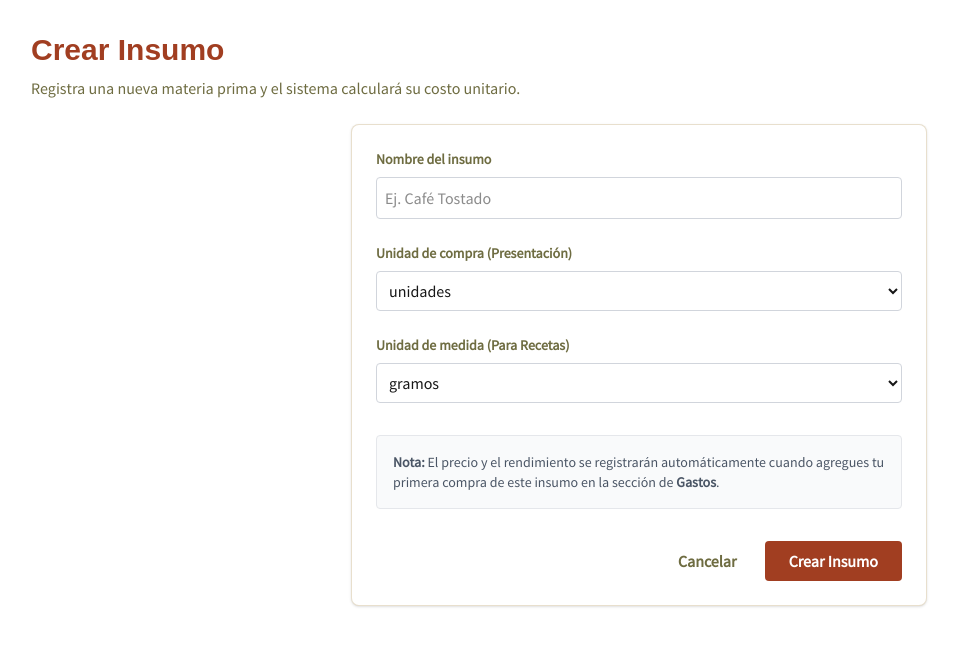
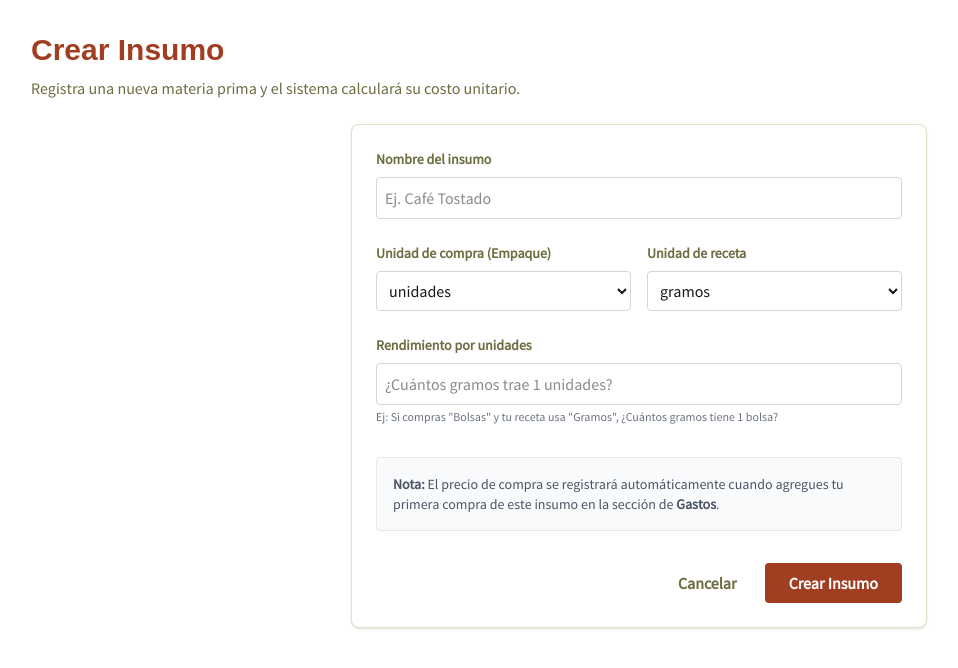
Before and after one commit to crisdaslim198722/-la-pausa-pos, a Next.js app: page /inventario/insumos/crear in a window 1280 px wide. Shown: the top 668 px of the page, without its empty margins (1-959 px from the left). Built offline with nearby package versions, Linux system fonts and the light colour scheme; a web font is replaced by a local one.

Commit message:
fix: revertir logica de empaques vs receta y arreglar renderizado en precios

```diff
--- a/src/app/inventario/precios/page.tsx
+++ b/src/app/inventario/precios/page.tsx
@@ -1,3 +1,5 @@
+export const dynamic = "force-dynamic";
+
 import { getPreciosProductosList } from "@/features/inventory/actions/pricing-actions";
 import { PricingListTable } from "@/features/inventory/components/PricingListTable";
 import { ArrowLeft } from "lucide-react";
--- a/src/features/expenses/actions/expense-actions.ts
+++ b/src/features/expenses/actions/expense-actions.ts
@@ -41,8 +41,8 @@ export async function createInsumoPurchaseTransaction(data: {
       if (!insumo) throw new Error("Insumo no encontrado");
 
       const rend = Number(insumo.rendimientoUnidad);
-      // La cantidad comprada ahora se interpreta directamente en la unidadMedida (ej. gramos)
-      const injectedAmount = valid.cantidadComprada;
+      // La cantidad comprada ahora representa EMPAQUES. Lo multiplicamos por su rendimiento para inyectar al stock.
+      const injectedAmount = valid.cantidadComprada * rend;
 
       // 2. Crear el Gasto
       await tx.gasto.create({
@@ -51,7 +51,7 @@ export async function createInsumoPurchaseTransaction(data: {
           descripcion: `Compra de inventario: ${insumo.nombre}`,
           montoTotal: valid.montoTotal,
           insumoId: valid.insumoId,
-          // Guardamos lo que inyectó
+          // Guardamos cuántos empaques compró
           cantidadComprada: valid.cantidadComprada,
         }
       });
@@ -64,8 +64,8 @@ export async function createInsumoPurchaseTransaction(data: {
       if (valid.actualizarCosto) {
         // Costo exacto por unidad de medida (ej. por 1 gramo)
         newCostoUnitario = Number((valid.montoTotal / injectedAmount).toFixed(2));
-        // El precio de compra se actualiza al monto total de la última compra
-        newPrecioCompra = valid.montoTotal;
+        // El precio de compra se actualiza al monto equivalente de 1 empaque
+        newPrecioCompra = Number((valid.montoTotal / valid.cantidadComprada).toFixed(2));
       }
 
       // 4. Actualizar el insumo
@@ -74,7 +74,6 @@ export async function createInsumoPurchaseTransaction(data: {
         data: {
           cantidadDisponible: newCantidadDisponible,
           precioCompra: newPrecioCompra,
-          rendimientoUnidad: valid.actualizarCosto ? injectedAmount : insumo.rendimientoUnidad,
           costoUnitario: newCostoUnitario
         }
       });
--- a/src/features/expenses/components/ExpenseForms.tsx
+++ b/src/features/expenses/components/ExpenseForms.tsx
@@ -93,7 +93,7 @@ function InsumoForm({ insumos }: { insumos: InsumoOption[] }) {
 
       <div className="grid grid-cols-2 gap-4">
         <div>
-          <label className="block text-sm font-bold text-gray-700 mb-1">Cantidad Comprada</label>
+          <label className="block text-sm font-bold text-gray-700 mb-1">Cantidad Comprada ({selectedInsumo?.unidadCompra || "Empaques"})</label>
           <input
             type="number"
             step="0.01"
@@ -121,11 +121,8 @@ function InsumoForm({ insumos }: { insumos: InsumoOption[] }) {
 
       {selectedInsumo && (
         <div className="bg-[#e8f0eb] border border-[#3e664f]/20 rounded-lg p-3 text-sm text-[#2c4c3b]">
-          💡 Ingresa la cantidad total neta que compraste en <strong>{selectedInsumo.unidadMedida}</strong>.{' '}
-          {selectedInsumo.unidadMedida === 'gramos' && "Ejemplo: Si compraste 1 kilo, ingresa 1000."}
-          {selectedInsumo.unidadMedida === 'mililitros' && "Ejemplo: Si compraste 2 litros, ingresa 2000."}
-          {(selectedInsumo.unidadMedida === 'unidades' || selectedInsumo.unidadMedida === 'porcion') && "Ejemplo: Si compraste 5 unidades, ingresa 5."}
-          {' '}El sistema inyectará esta cantidad directamente al inventario.
+          💡 Estás comprando por <strong>{selectedInsumo.unidadCompra}</strong>.{' '}
+          Ejemplo: Si ingresas 2, el sistema sabrá automáticamente que son 2 {selectedInsumo.unidadCompra} e inyectará los {selectedInsumo.unidadMedida} correspondientes basándose en el rendimiento que le configuraste.
         </div>
       )}
 
--- a/src/features/inventory/actions/producto-actions.ts
+++ b/src/features/inventory/actions/producto-actions.ts
@@ -80,6 +80,7 @@ export async function createProducto(data: CreateProductoInput) {
     });
 
     revalidatePath("/productos");
+    revalidatePath("/inventario/precios");
     return { success: true, data: serializeProducto(newProducto) };
   } catch (error: any) {
     if (error instanceof Prisma.PrismaClientKnownRequestError && error.code === "P2002") {
--- a/src/features/inventory/components/InsumoForm.tsx
+++ b/src/features/inventory/components/InsumoForm.tsx
@@ -17,6 +17,7 @@ export function InsumoForm({ initialData }: InsumoFormProps) {
   const [nombre, setNombre] = useState(initialData?.nombre || "");
   const [unidadCompra, setUnidadCompra] = useState(initialData?.unidadCompra || "unidades");
   const [unidadMedida, setUnidadMedida] = useState(initialData?.unidadMedida || "gramos");
+  const [rendimientoUnidad, setRendimientoUnidad] = useState(initialData?.rendimientoUnidad || "");
 
   const [loading, setLoading] = useState(false);
   const [errorMsg, setErrorMsg] = useState("");
@@ -30,6 +31,7 @@ export function InsumoForm({ initialData }: InsumoFormProps) {
       nombre,
       unidadCompra: unidadCompra as any,
       unidadMedida: unidadMedida as any,
+      rendimientoUnidad: Number(rendimientoUnidad),
     };
 
     let res;
@@ -72,8 +74,9 @@ export function InsumoForm({ initialData }: InsumoFormProps) {
           />
         </div>
 
+        <div className="grid grid-cols-2 gap-4">
           <div>
-          <label className="block text-sm font-semibold text-[#6E6C41] mb-2">Unidad de compra (Presentación)</label>
+            <label className="block text-sm font-semibold text-[#6E6C41] mb-2">Unidad de compra (Empaque)</label>
             <select
               value={unidadCompra}
               onChange={(e) => setUnidadCompra(e.target.value)}
@@ -84,9 +87,8 @@ export function InsumoForm({ initialData }: InsumoFormProps) {
               ))}
             </select>
           </div>
-
           <div>
-          <label className="block text-sm font-semibold text-[#6E6C41] mb-2">Unidad de medida (Para Recetas)</label>
+            <label className="block text-sm font-semibold text-[#6E6C41] mb-2">Unidad de receta</label>
             <select
               value={unidadMedida}
               onChange={(e) => setUnidadMedida(e.target.value)}
@@ -97,10 +99,28 @@ export function InsumoForm({ initialData }: InsumoFormProps) {
               ))}
             </select>
           </div>
+        </div>
+
+        <div>
+          <label className="block text-sm font-semibold text-[#6E6C41] mb-2">Rendimiento por {unidadCompra}</label>
+          <input
+            type="number"
+            required
+            step="0.01"
+            min="0.01"
+            value={rendimientoUnidad}
+            onChange={(e) => setRendimientoUnidad(e.target.value)}
+            className="w-full p-2 border border-gray-300 rounded focus:border-[#A13E21] focus:outline-none"
+            placeholder={`¿Cuántos ${unidadMedida} trae 1 ${unidadCompra}?`}
+          />
+          <p className="text-xs text-gray-500 mt-1">
+            Ej: Si compras "Bolsas" y tu receta usa "Gramos", ¿Cuántos gramos tiene 1 bolsa?
+          </p>
+        </div>
 
         {!isEditing && (
           <div className="mt-2 p-4 bg-gray-50 rounded border border-gray-200 text-sm text-gray-600">
-            <strong>Nota:</strong> El precio y el rendimiento se registrarán automáticamente cuando agregues tu primera compra de este insumo en la sección de <strong>Gastos</strong>.
+            <strong>Nota:</strong> El precio de compra se registrará automáticamente cuando agregues tu primera compra de este insumo en la sección de <strong>Gastos</strong>.
           </div>
         )}
       </div>
--- a/src/features/inventory/schemas/insumo.ts
+++ b/src/features/inventory/schemas/insumo.ts
@@ -12,7 +12,7 @@ export const CreateInsumoSchema = z.object({
     errorMap: () => ({ message: "Seleccione una unidad de compra válida" }),
   }),
   precioCompra: z.number().default(0),
-  rendimientoUnidad: z.number().default(0),
+  rendimientoUnidad: z.number().min(0.01, "El rendimiento debe ser mayor a 0"),
   unidadMedida: z.enum(UNIDADES_CATALOGO, {
     errorMap: () => ({ message: "Seleccione una unidad de medida válida" }),
   }),
```
Lines whose indentation alone changed are shown as unchanged.
